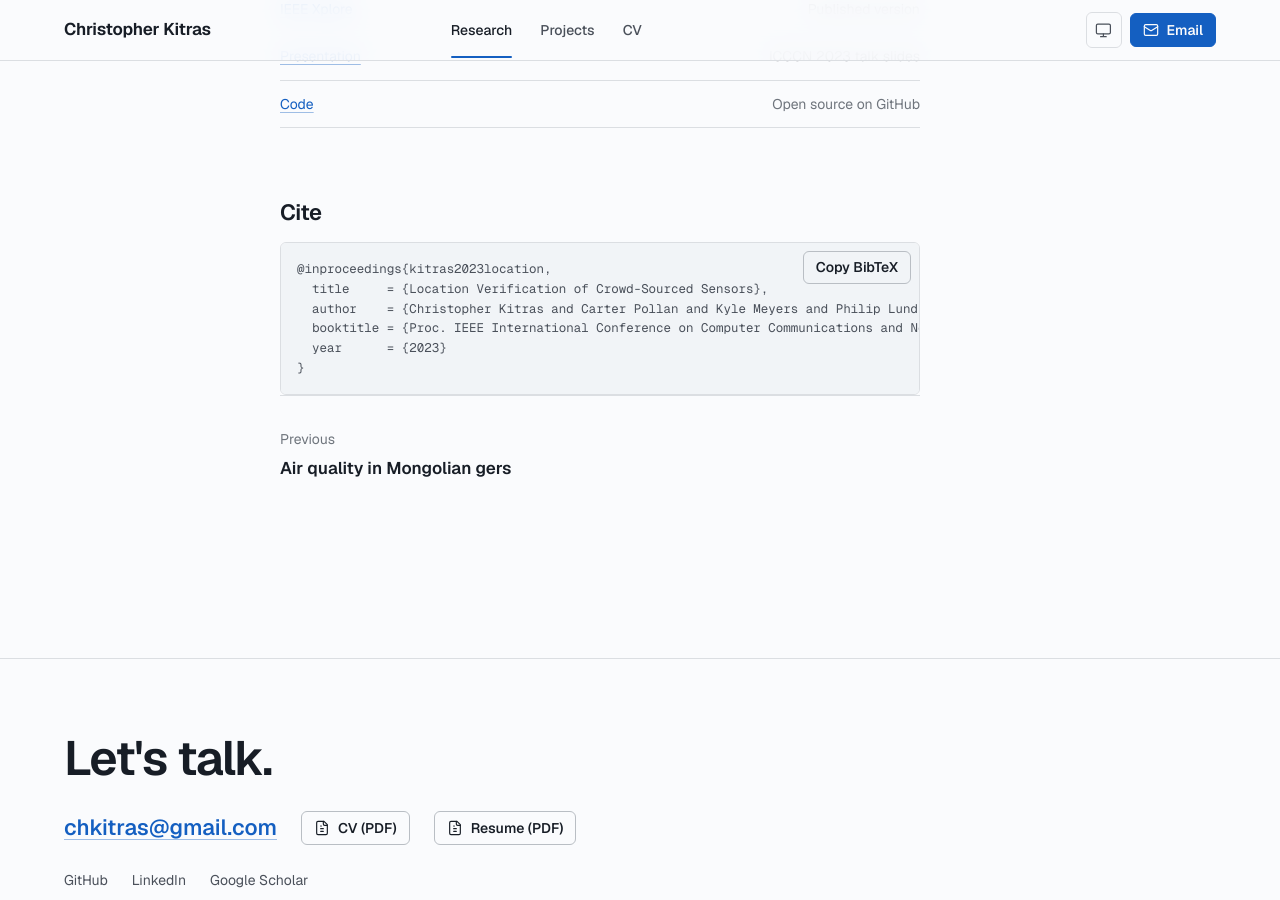
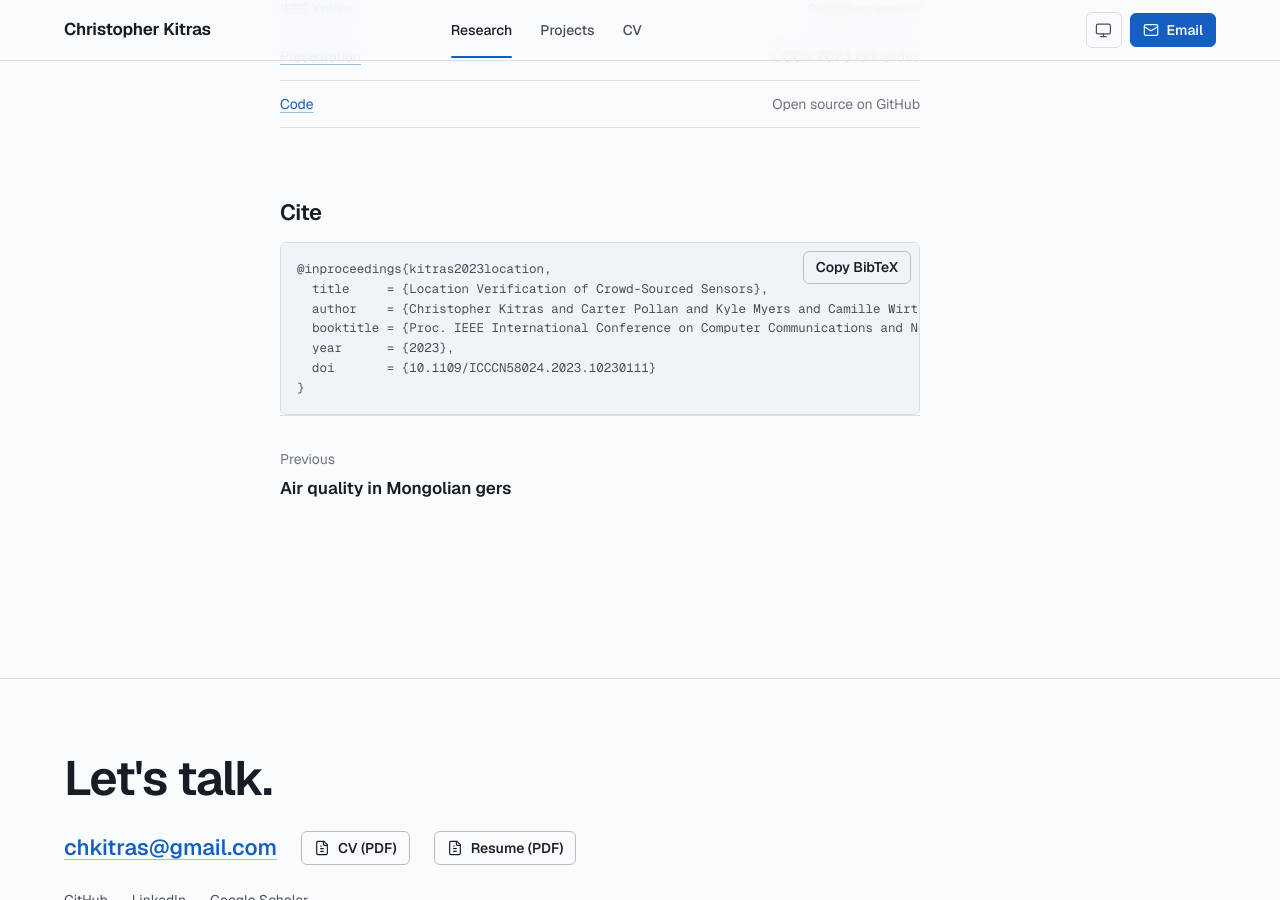
Before and after one commit to christopolise/christopolise.github.io, a Jekyll site: the page built from _publications/lamda.md, in a window 1280 px wide and 900 px high, scrolled down 6895 px. Built offline with Jekyll 4.4.1, drawn with Linux system fonts in a browser that asks for light colours; some of the changed text lies outside the part shown.

Commit message:
Correct author lists and project titles to match sources
- Spectra (DySPAN 2025): Willie K. Harrison, per the paper and CV.
- LaMDA (ICCCN 2023): five authors, adding Camille Wirthlin Tischner,
  and "Kyle Myers", per the paper PDF and the published record; add DOI.
- LaMDA poster: same spelling fix for Kyle Myers.
- BELLHOP and WiLiE: use the titles of their reports.

Co-Authored-By: Claude Opus 5.5 <noreply@anthropic.com>

```diff
--- a/_publications/lamda.md
+++ b/_publications/lamda.md
@@ -2,11 +2,12 @@
 title: "Location Verification of Crowd-Sourced Sensors"
 short_title: "LaMDA: location verification"
 summary: "Cheap community air-quality sensors have no GPS, so their location is whatever the owner types in. LaMDA verifies where a sensor is, and notices when it moves, using only the network it already talks over."
-authors: <b>Christopher Kitras</b>, Carter Pollan, Kyle Meyers, Philip Lundrigan
+authors: <b>Christopher Kitras</b>, Carter Pollan, Kyle Myers, Camille Wirthlin Tischner, Philip Lundrigan
 venue: "IEEE International Conference on Computer Communications and Networks (ICCCN), Honolulu, 2023"
 venue_short: "ICCCN 2023"
 bib_venue: "Proc. IEEE International Conference on Computer Communications and Networks (ICCCN)"
 year: 2023
+doi: "10.1109/ICCCN58024.2023.10230111"
 area: sensing
 first_author: true
 featured: true
```
Also changed, not shown: _posters/lamda-poster.md (+1 -1 lines), _proj/bellhop.md (+1 -1 lines), _proj/willie.md (+1 -1 lines), _publications/ghost-modulation.md (+1 -1 lines).
